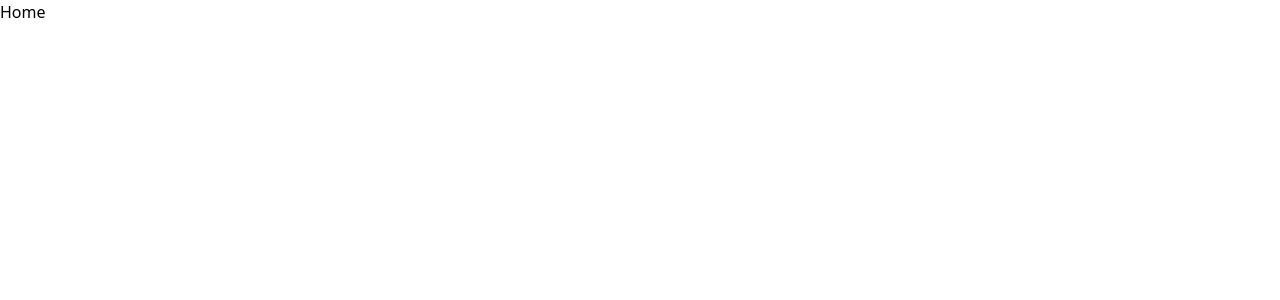
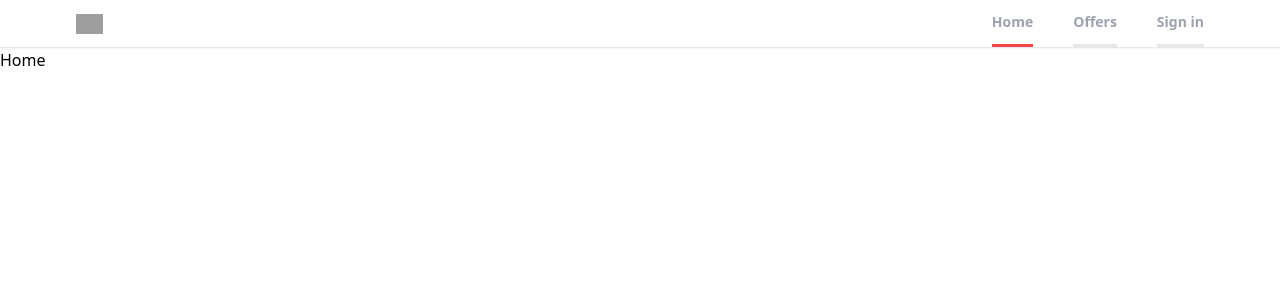
Before and after one commit to wwwld1/realtor-clone-react, a React (Create React App) app: page / in a window 1280 px wide. Shown: the top 300 px of the page. Built offline with nearby package versions, Linux system fonts and the light colour scheme; grey boxes are pictures that could not be loaded.

Commit message:
create header component

```diff
--- a/src/App.js
+++ b/src/App.js
@@ -5,10 +5,12 @@
 import SignIn from './pages/SignIn'
 import SignUp from './pages/SignUp'
 import ForgotPassword from './pages/ForgotPassword'
+import Header from "./components/Header"
 function App() {
   return (
     <div>
       <Router>
+        <Header />
         <Routes>
           <Route path="/" element={<Home />} />
           <Route path="/profile" element={<Profile />} />
--- /dev/null
+++ b/src/components/Header.jsx
@@ -0,0 +1,27 @@
+import React from 'react'
+import { useLocation, useNavigate } from 'react-router-dom'
+
+export default function Header() {
+  const location = useLocation()
+  const navigate = useNavigate()
+  console.log(location.pathname);
+  function pathMatchRoute(route) {
+    return route === location.pathname
+  }
+  return (
+    <div className='bg-white border-b shadow-sm sticky top-0 z-50'>
+      <header className='flex justify-between items-center px-3 max-w-6xl mx-auto'>
+        <div>
+          <img src="https://static.rdc.moveaws.com/images/logos/rdc-logo-default.svg" alt="logo" className='h-5 cursor-pointer' onClick={() => navigate('/')} />
+        </div>
+        <div>
+          <ul className='flex space-x-10'>
+            <li className={`cursor-pointer py-3 text-sm font-semibold text-gray-400 border-b-[3px] border-b-transparent${pathMatchRoute('/') && 'text-black border-b-red-500'}`} onClick={() => navigate('/')}>Home</li>
+            <li className={`cursor-pointer py-3 text-sm font-semibold text-gray-400 border-b-[3px] border-b-transparent${pathMatchRoute('/offers') && 'text-black border-b-red-500'}`} onClick={() => navigate('/offers')}>Offers</li>
+            <li className={`cursor-pointer py-3 text-sm font-semibold text-gray-400 border-b-[3px] border-b-transparent${pathMatchRoute('/sign-in') && 'text-black border-b-red-500'}`} onClick={() => navigate('/sign-in')}>Sign in</li>
+          </ul>
+        </div>
+      </header>
+    </div>
+  )
+}
```
